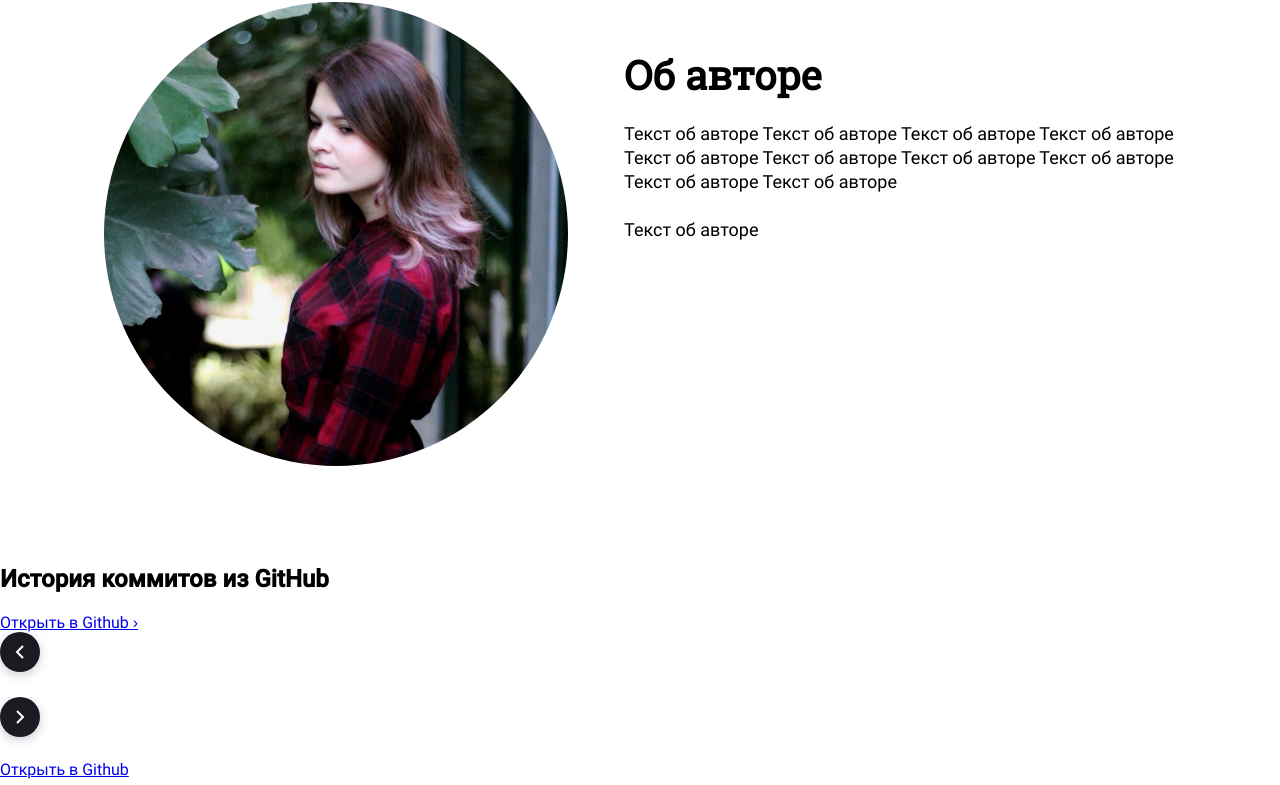
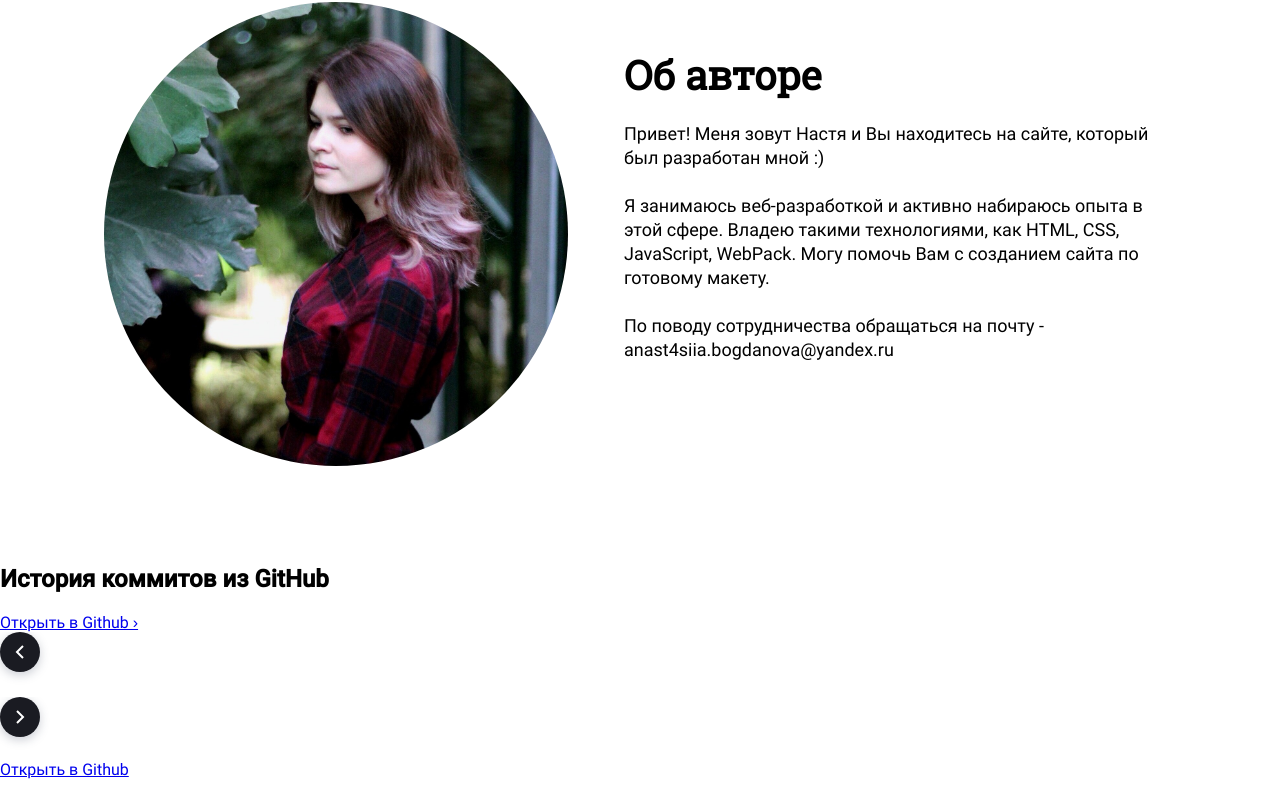
Before and after one commit to NastyaBogdanova/news-searcher, a website built with webpack: page src/pages/about/about.html in a window 1280 px wide. Shown: the part 1079-1864 px from the top of the page. Built offline with nearby package versions, Linux system fonts and the light colour scheme.

Commit message:
add author text

```diff
--- a/src/blocks/author/__text-container/author__text-container.css
+++ b/src/blocks/author/__text-container/author__text-container.css
@@ -7,3 +7,8 @@
         margin-right: 40px;
     }
 }
+@media screen and (max-width: 650px) {
+    .author__text-container {
+        margin-right: 0;
+    }
+}
--- a/src/pages/about/about.html
+++ b/src/pages/about/about.html
@@ -57,9 +57,9 @@
       <div class="author__container">
         <h2 class="author__title">Об авторе</h2>
         <div class="author__text-container">
-          <p class="author__text">Текст об авторе Текст об авторе Текст об авторе Текст об авторе Текст об авторе
-            Текст об авторе Текст об авторе Текст об авторе Текст об авторе Текст об авторе </p>
-          <p class="author__text">Текст об авторе</p>
+          <p class="author__text">Привет! Меня зовут Настя и Вы находитесь на сайте, который был разработан мной :)</p>
+          <p class="author__text">Я занимаюсь веб-разработкой и активно набираюсь опыта в этой сфере. Владею такими технологиями, как HTML, CSS, JavaScript, WebPack. Могу помочь Вам с созданием сайта по готовому макету.</p>
+          <p class="author__text">По поводу сотрудничества обращаться на почту - anast4siia.bogdanova@yandex.ru</p>
         </div>
       </div>
     </section>
```
Also changed, not shown: src/pages/index/index.html (+3 -3 lines).
